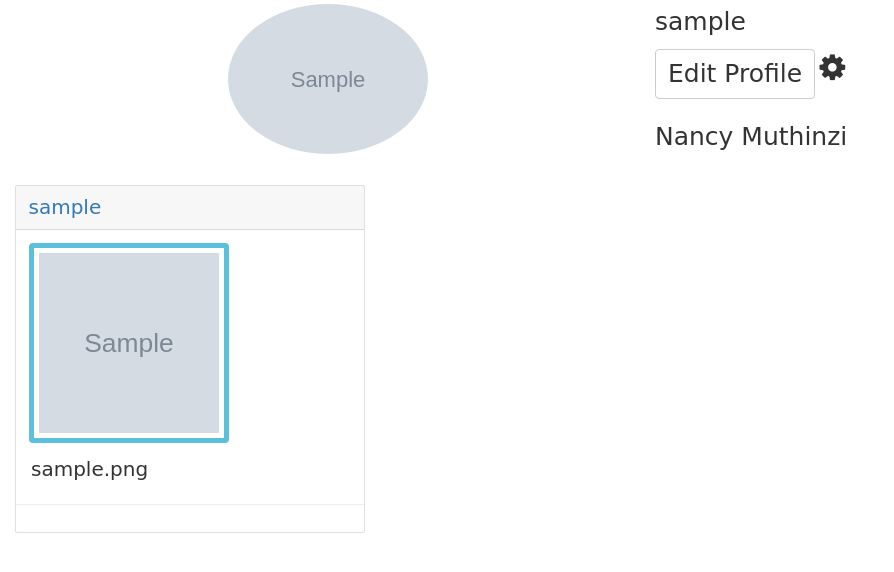
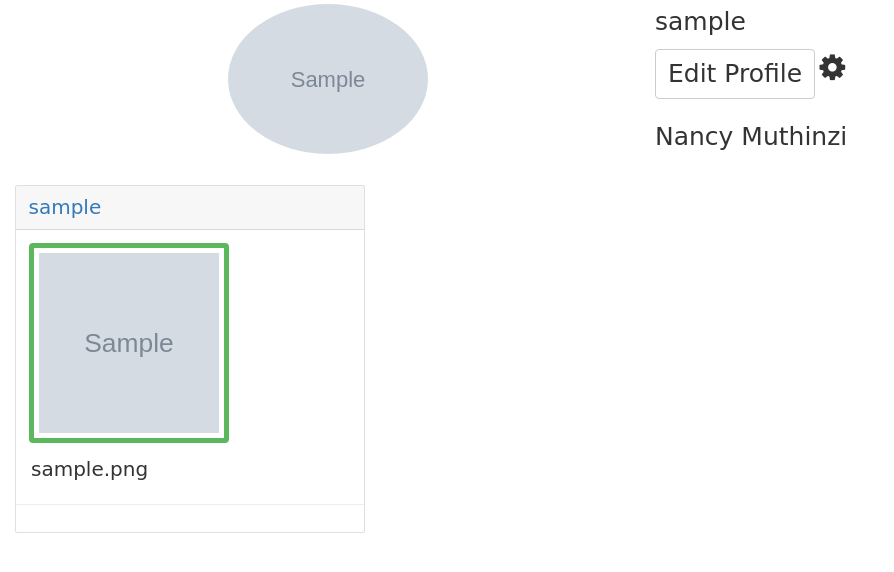
Before and after one commit to Nancy-Muthinzi/ip2-instagram, a Django app: page /profile/1 in a window 1280 px wide. Shown: the part 157-729 px from the top of the page, without its empty margins (0-894 px from the left). Run offline with Django 3.2, Linux system fonts and the light colour scheme; a user stored in the database is signed in; tables that the repository leaves empty hold one stand-in row (values such as "Sample post"); grey boxes marked "Sample" are stand-in pictures; some libraries are stand-ins or nearby versions; some web fonts are replaced; grey boxes are pictures that could not be loaded.

Commit message:
change theme color to green

```diff
--- a/instagram/templates/profile.html
+++ b/instagram/templates/profile.html
@@ -32,7 +32,7 @@
                 </div>
 
                 <div class="card-body">
-                    <img src="{{post.image.url}}" width="200px" height="200px" style="border: 5px solid #5bc0de; border-radius: 4px; padding: 5px;"><br>
+                    <img src="{{post.image.url}}" width="200px" height="200px" style="border: 5px solid #5cb85c; border-radius: 4px; padding: 5px;"><br>
                 </div>
                 <div class="card-title" style="font-size:20px;">
                     <p style="width:350px; padding-left: 15px;">{{post.image_name}}</p><hr>
```
